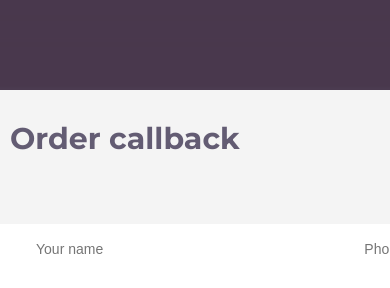
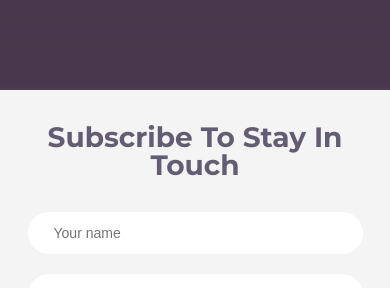
Before and after one commit to Valmobil/LandingPage-Forkio, a website: page src/index.html in a window 390 px wide. Shown: the part 7759-8047 px from the top of the page. Drawn offline with nearby package versions, Linux system fonts and the light colour scheme; files that its build step writes are made by us from their sources.

Commit message:
Subscribe Section Finished

```diff
--- a/src/index.html
+++ b/src/index.html
@@ -351,7 +351,6 @@
             </li>
 
 
-
             <li class="price-plan">
                 <p class="price-plan__name">enterprise</p>
                 <div class="price-plan__main-info">
@@ -373,12 +372,14 @@
 <section class="section-subscribe">
     <div class="container">
         <div class="subscribe">
-            <h2 class="subscribe__title">Order callback</h2>
+            <h2 class="subscribe__title"></h2>
 
             <form action="" class="subscribe-form">
-                <input class="subscribe-form__input" type="text" placeholder="Your name">
-                <input class="subscribe-form__input" type="text" placeholder="Phone"> <a
-                    class="subscribe-form__btn btn_subscribe" href="">Call me!</a>
+                <div class="subscribe-form-block">
+                    <input class="subscribe-form-block__input" type="text" placeholder="Your name">
+                    <input class="subscribe-form-block__input" type="text" placeholder="Phone">
+                </div>
+                <a class="subscribe-form__btn btn_subscribe" href="">Call me!</a>
             </form>
         </div>
     </div>
@@ -435,7 +436,6 @@
 
 <script src="https://cdnjs.cloudflare.com/ajax/libs/jquery/3.3.1/jquery.min.js"></script>
 <script src="/js/script.js"></script>
-Slick carousel - JS
 <script type="text/javascript" src="//cdn.jsdelivr.net/npm/slick-carousel@1.8.1/slick/slick.min.js"></script>
 </body>
 </html>
--- a/src/scss/_media.scss
+++ b/src/scss/_media.scss
@@ -3,3 +3,4 @@
 @import "about-product-media";
 @import "futures-media";
 @import "carousel-media";
+@import "subscribe-media";
--- /dev/null
+++ b/src/scss/_subscribe-media.scss
@@ -0,0 +1,54 @@
+
+//MEDIA
+@media (max-width: 992px) {
+  .section-subscribe {
+    height: 220px;
+  }
+
+  .subscribe {
+    flex-direction: column;
+    justify-content: space-evenly;
+    &-form {
+      flex-direction: column;
+      align-items: center;
+      width: 100%;
+
+      &-block__input {
+        width: 335px;
+        margin: 0 10px;
+      }
+    }
+    //
+    .btn_subscribe {
+      width: 140px;
+      margin-top: 26px;
+    }
+  }
+}
+
+@media (max-width: 480px) {
+  .section-subscribe {
+    height: 326px;
+  }
+
+  .subscribe {
+    &__title {
+      padding-top: 20px;
+      font-size: 1.75em;
+      width: 90%;
+    }
+    &__title:after {
+      content: "Subscribe To Stay In Touch";
+    }
+    &-form-block {
+      flex-wrap: wrap;
+      &__input {
+        margin-top: 20px;
+      }
+    }
+    .btn_subscribe {
+      margin-bottom: 20px;
+    }
+  }
+
+}
--- a/src/scss/_subscribe.scss
+++ b/src/scss/_subscribe.scss
@@ -1,48 +1,57 @@
 .section-subscribe {
   background-color: #f4f4f4;
   height: 134px;
-  display: flex;
-  align-items: center;
 }
-
 
 .subscribe {
   display: flex;
-  flex-direction: row;
+  justify-content: space-between;
   align-items: center;
-  padding: 0 10px 0 10px;
-  //height: 100%;
+  height: 100%;
+  text-align: center;
 
   &__title {
     color: #635c73;
     font-size: 30px;
     font-weight: 700;
-    margin-right: 100px;
-    min-width: 230px;
+    width: 233px;
+    //margin-right: 100px;
+  }
+  &__title:after {
+    content: "Order callback";
+  }
+  &-form {
+    display: flex;
+    justify-content: space-between;
+    width: 70%;
   }
 
-  &-form {
+  &-form-block {
     display: flex;
-    flex: 0 1 auto;
-    align-items: center;
-  }
-  &-form__input {
+    justify-content: center;
+    width: 100%;
+
+    &__input {
       color: #c8cbcf;
       font-size: 14px;
       font-weight: 400;
       border-radius: 25px;
       border: none;
       line-height: 17px;
-    width: 330px;
+      width: 300px;
       height: 42px;
-    margin-right: 11px;
       padding-left: 26px;
       box-sizing: border-box;
     }
   }
+}
 
 .btn_subscribe {
-  padding: 14px 37px 14px 42px;
+  height: 27px;
+  //align-self: flex-end;
+  padding-top: 15px;
+  text-align: center;
+  min-width: 90px;
   border-radius: 28px;
   border: none;
   background-color: #8d81ac;
@@ -58,13 +67,11 @@
   background-color: #fff;
   color: #8d81ac;
   border: 1px solid #8d81ac;
+}
+
+.btn_subscribe:hover {
+  background-color: #fff;
+  color: #8d81ac;
+  border: 1px solid #8d81ac;
 
 }
-
-//MEDIA
-@media (max-width: 992px) {
-  .subscribe {
-    height: 220px;
-    flex-wrap: wrap;
-  }
-}
```
Lines whose indentation alone changed are shown as unchanged.
